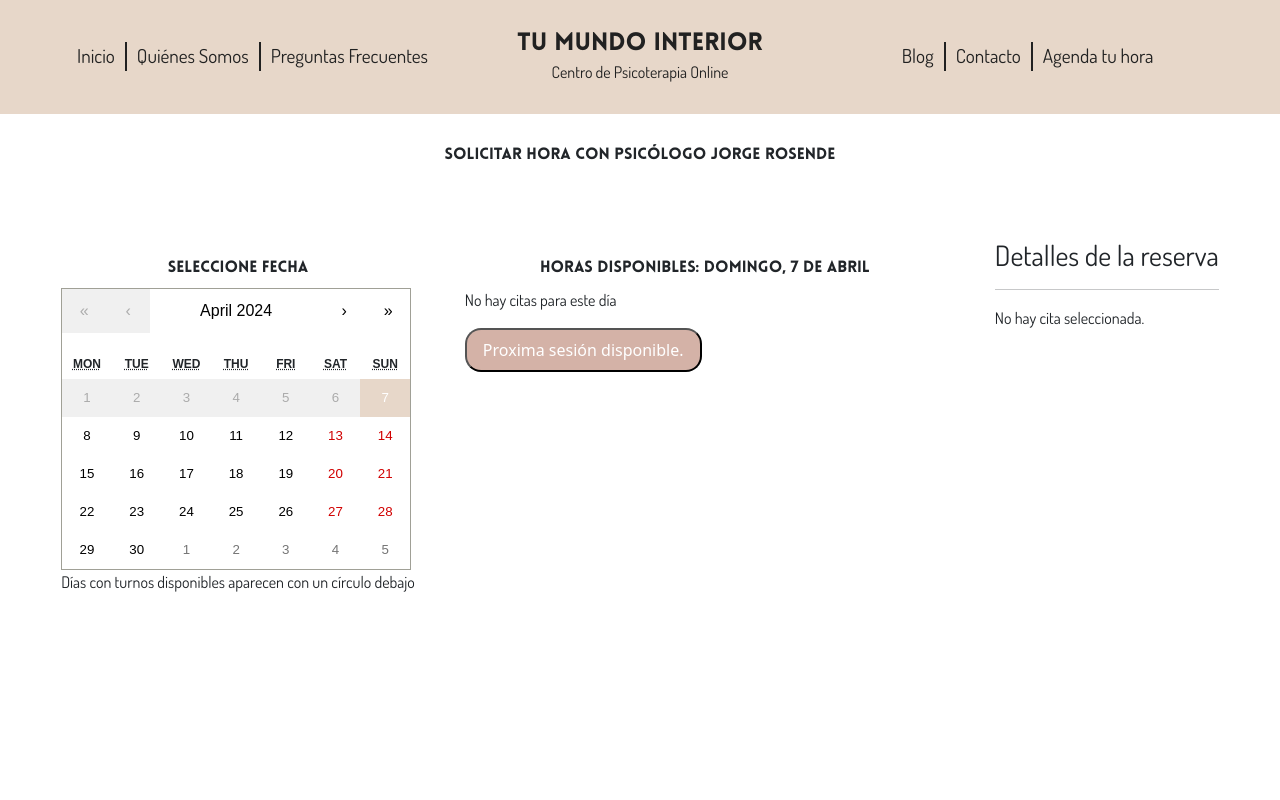
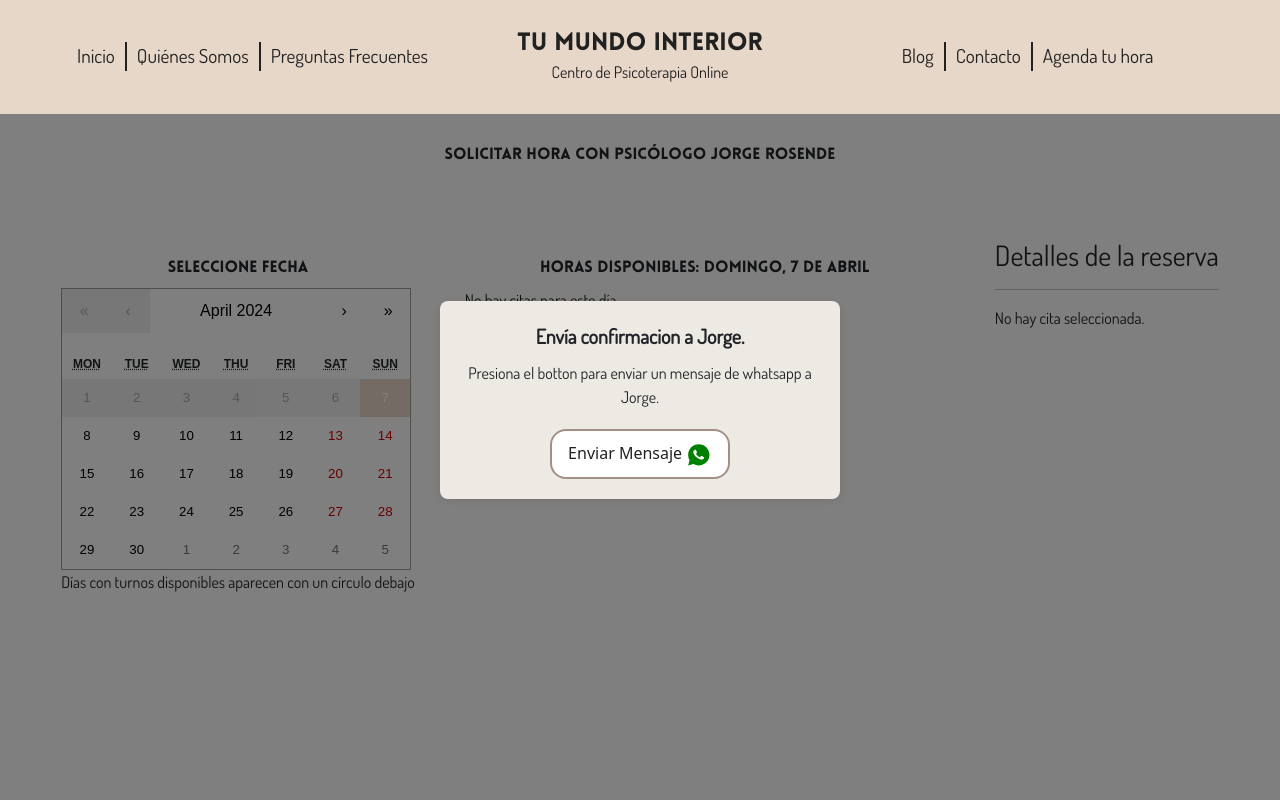
Before and after one commit to FacundoVillarroel/tumundointeriorweb, a React (Create React App) app: page /citas in a window 1280 px wide. Shown: the top 800 px of the page. Built offline with nearby package versions, Linux system fonts and the light colour scheme; no server answers; the database is empty.

Commit message:
[feature] - add link to whatsapp after booking appointment

```diff
--- a/scss/_appointments.scss
+++ b/scss/_appointments.scss
@@ -6,6 +6,51 @@
   min-height: 90vh;
   padding: 1rem;
   margin-top: 2rem;
+  position: relative;
+  .modal-overlay{
+    position: fixed;
+    top: 0;
+    left: 0;
+    width: 100%;
+    height: 100%;
+    background: rgba(0, 0, 0, 0.5);
+    display: flex;
+    align-items: center;
+    justify-content: center;
+    z-index: 1000;
+    .modal-content{
+      background: $isabeline;
+      padding: 20px;
+      border-radius: 8px;
+      box-shadow: 0 2px 10px rgba(0, 0, 0, 0.1);
+      text-align: center;
+      max-width: 400px;
+      width: 100%;
+      .modal-title{
+        font-size: 20px;
+        font-weight: bold;
+        margin-bottom: 10px;
+      }
+      .modal-description{
+        font-size: 16px;
+        margin-bottom: 20px;
+      }
+      .button-container{
+        display: flex;
+        justify-content: center;
+        .whatsapp-button{
+          border-radius: 1rem;
+          padding: .6rem 1rem;
+          background-color: $light;
+          color: $dark;
+          border: 2px solid $cinereous;
+        }
+        .whatsapp-button:hover{
+          background-color: $cinereous;
+        }
+      }
+    }
+  }
   .title {
     z-index: 2;
     text-align: center;
--- a/src/App.css
+++ b/src/App.css
@@ -1181,7 +1181,45 @@ html a {
 .calendarContainer {
   min-height: 90vh;
   padding: 1rem;
-  margin-top: 2rem; }
+  margin-top: 2rem;
+  position: relative; }
+  .calendarContainer .modal-overlay {
+    position: fixed;
+    top: 0;
+    left: 0;
+    width: 100%;
+    height: 100%;
+    background: rgba(0, 0, 0, 0.5);
+    display: flex;
+    align-items: center;
+    justify-content: center;
+    z-index: 1000; }
+    .calendarContainer .modal-overlay .modal-content {
+      background: #ede9e3;
+      padding: 20px;
+      border-radius: 8px;
+      box-shadow: 0 2px 10px rgba(0, 0, 0, 0.1);
+      text-align: center;
+      max-width: 400px;
+      width: 100%; }
+      .calendarContainer .modal-overlay .modal-content .modal-title {
+        font-size: 20px;
+        font-weight: bold;
+        margin-bottom: 10px; }
+      .calendarContainer .modal-overlay .modal-content .modal-description {
+        font-size: 16px;
+        margin-bottom: 20px; }
+      .calendarContainer .modal-overlay .modal-content .button-container {
+        display: flex;
+        justify-content: center; }
+        .calendarContainer .modal-overlay .modal-content .button-container .whatsapp-button {
+          border-radius: 1rem;
+          padding: .6rem 1rem;
+          background-color: #fff;
+          color: #212121;
+          border: 2px solid #a38f85; }
+        .calendarContainer .modal-overlay .modal-content .button-container .whatsapp-button:hover {
+          background-color: #a38f85; }
   .calendarContainer .title {
     z-index: 2;
     text-align: center;
--- a/src/components/appointmentDetails/AppointmentDetails.js
+++ b/src/components/appointmentDetails/AppointmentDetails.js
@@ -2,10 +2,13 @@ import { addDoc, collection } from 'firebase/firestore'
 import React, { useState } from 'react'
 import Loading from '../loading/Loading'
 import { db } from '../../firebase/config'
+import WhatsAppModal from '../modalWhatsapp/ModalWhatsapp'
 
 const AppointmentDetails = ({appointmentSelected, setSelectedDate, setAppointmentSelected}) => {
-  const [isLoading, setIsLoading] = useState(false)
-  const [fullName, setFullName] = useState("")
+  const [isLoading, setIsLoading] = useState(false);
+  const [fullName, setFullName] = useState("");
+  const [isModalOpen, setIsModalOpen] = useState(false)
+  const [message, setMessage] = useState("")
 
   const getAppointmentDate = () => {
     if(appointmentSelected){
@@ -42,15 +45,13 @@ const AppointmentDetails = ({appointmentSelected, setSelectedDate, setAppointmen
     }
   }
 
+  const getMessage = () => {
+    return `Hola Jorge, Me gustaría reservar hora para el dia ${getAppointmentDate()} a las ${getAppointmentTime()}hs, gracias, ${fullName}.`
+  }
+
   const sendBooking = async () => {
     try {
       setIsLoading(true)
-      const appointment = {
-        Fecha: getAppointmentDate(),
-        Hora: getAppointmentTime(),
-        Paciente: fullName
-      }
-      console.log(appointment);
       const appointmentsRef = collection(db, "appointments");
       await addDoc(appointmentsRef, {
         eventId:appointmentSelected.id,
@@ -64,7 +65,8 @@ const AppointmentDetails = ({appointmentSelected, setSelectedDate, setAppointmen
       setSelectedDate(new Date())
       setAppointmentSelected(null)
       window.alert("La cita fue reservada correctamente!")
-      //if no errors invite user to wsp link
+      setMessage(getMessage())
+      setIsModalOpen(true)
     } catch (error) {
       console.log("ERROR BOOKING: ",error);
       alert("Ocurrió un error al reservar la cita, por favor recargue la página e intentelo nuevamente.")
@@ -97,6 +99,8 @@ const AppointmentDetails = ({appointmentSelected, setSelectedDate, setAppointmen
         }
       </div>
     }
+    <WhatsAppModal isModalOpen={isModalOpen} setIsModalOpen={setIsModalOpen} message={message}/>
+
     </>
 
   )
--- a/src/components/appointments/Appointments.js
+++ b/src/components/appointments/Appointments.js
@@ -5,7 +5,6 @@ import AppointmentList from '../appointmentList/AppointmentList';
 import Loading from '../loading/Loading';
 import AppointmentDetails from '../appointmentDetails/AppointmentDetails';
 import fetchSavedAppointments from '../../helper/fetchAppointments';
-// import WhatsAppButton from '../whatsappButton/WhatsappButton';
 
 const Appointments = () => {
   const [events, setEvents] = useState([]);
@@ -100,7 +99,6 @@ const Appointments = () => {
                 }
               </div>
               <AppointmentDetails appointmentSelected={appointmentSelected} setSelectedDate={setSelectedDate} setAppointmentSelected={setAppointmentSelected}/>
-              {/* <WhatsAppButton phoneNumber={} message={"Hola como estas?"}/> */}
             </div>
           </div>
         </div>
--- /dev/null
+++ b/src/components/modalWhatsapp/ModalWhatsapp.js
@@ -0,0 +1,34 @@
+import React from "react";
+import { RiWhatsappFill } from "react-icons/ri";
+
+
+const WhatsAppModal = ({isModalOpen,setIsModalOpen, message}) => {
+
+  console.log(process.env.REACT_APP_PHONE_NUMBER);
+
+  const handleWhatsAppClick = () => {
+    const whatsappLink = `https://wa.me/${"56964880972"}?text=${encodeURIComponent(message)}`
+    window.open(whatsappLink, "_blank")
+    setIsModalOpen(false)
+  }
+
+  return (
+    <>
+      {true && (
+        <div className="modal-overlay" onClick={() => setIsModalOpen(false)}>
+          <div className="modal-content" onClick={(e) => e.stopPropagation()}>
+            <h2 className="modal-title">Envía confirmacion a Jorge.</h2>
+            <p className="modal-description">Presiona el botton para enviar un mensaje de whatsapp a Jorge.</p>
+            <div className="button-container">
+              <button className="whatsapp-button" onClick={handleWhatsAppClick}>
+                Enviar Mensaje <RiWhatsappFill color="green" fontSize={"1.6rem"}/>
+              </button>
+            </div>
+          </div>
+        </div>
+      )}
+    </>
+  )
+}
+
+export default WhatsAppModal
--- /dev/null
+++ b/src/helper/whatsapp.js
@@ -0,0 +1,4 @@
+export const generateWhatsAppLink = (phoneNumber, encodedMessage) => {
+  const encodedMessage = encodeURIComponent(message)
+  return `https://wa.me/${phoneNumber}?text=${encodedMessage}`
+}
```
Also changed, not shown: src/components/whatsappButton/WhatsappButton.js (deleted, +0 -21 lines).
